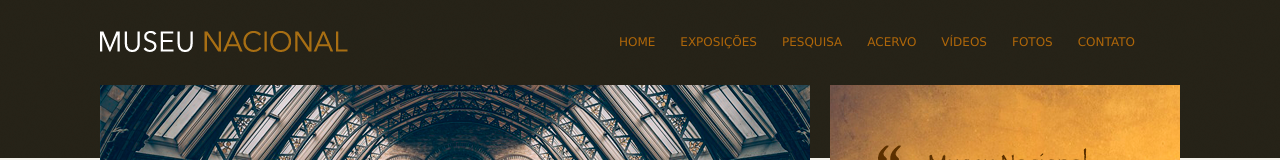
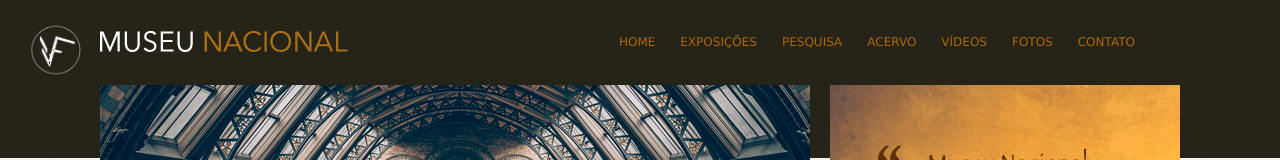
Before and after one commit to Feitosa-V/Museu_Nacional, a plain HTML site: page index.html in a window 1280 px wide. Shown: the top 160 px of the page. Drawn offline with Linux system fonts and the light colour scheme.

Commit message:
coloquei minha logo no Projeto

```diff
--- a/css/style.css
+++ b/css/style.css
@@ -42,6 +42,13 @@ a:hover{
     text-indent: -9999px;
     display: block;
     background: url(../images/logo.png) no-repeat;
+}
+
+.logoV{
+    float: left;
+    padding: 10px;
+    width: 70px;
+    filter: brightness(10);
 }
 
 /* **************************************************************** */
--- a/index.html
+++ b/index.html
@@ -18,6 +18,9 @@
     <title>Museu Nacional</title>
 </head>
 <body>
+
+    <!-- Link pro meu Github em forma de Logo -->
+    <a href="https://github.com/Feitosa-V" target = "blank" class="logoV"><img src="images/LogoVinicius.png" class="logoV" ></a>
 
     <!-- Inicio Container -->
     <div id="container">
```
Also changed, not shown: images/LogoVinicius.png (added).
